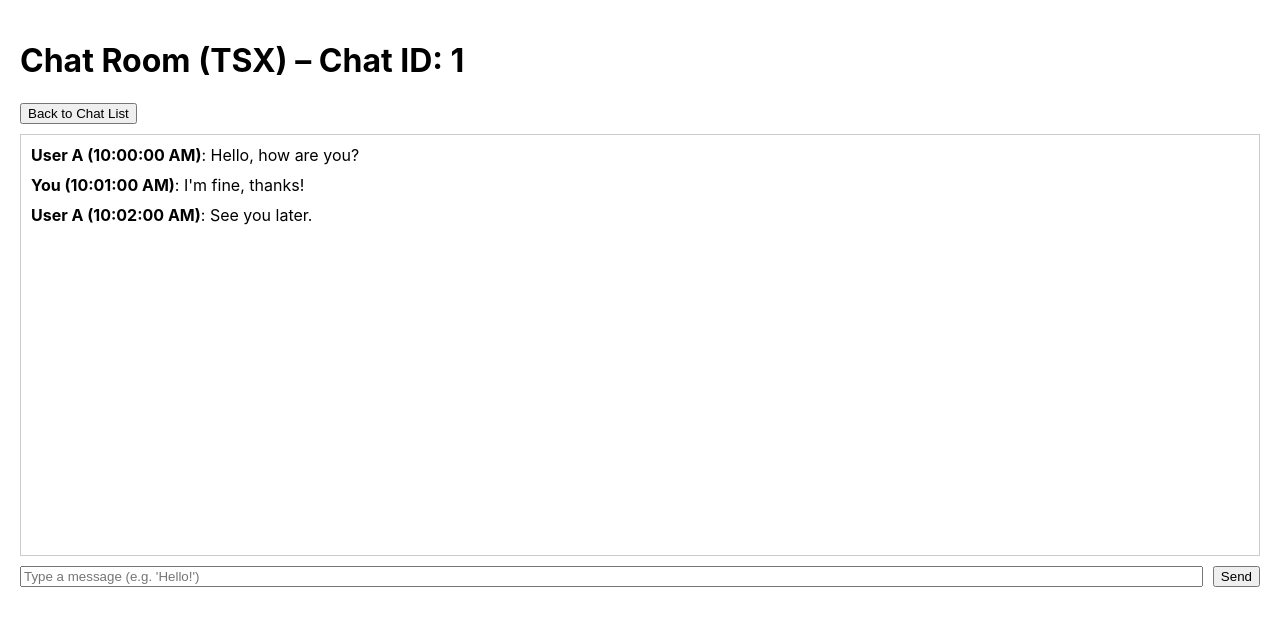
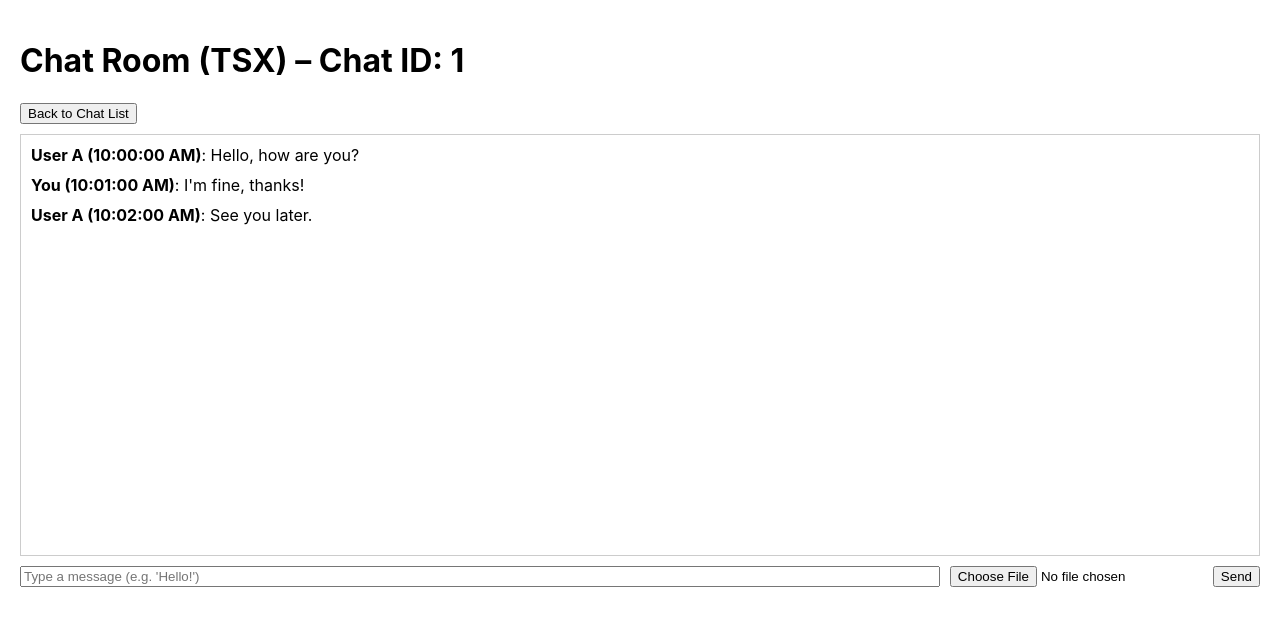
Before and after one commit to RPWPA/ChatApp, a React (Create React App) app: page /chat/1 in a window 1280 px wide. Shown: the top 626 px of the page. Built offline with nearby package versions, Linux system fonts and the light colour scheme; sample sign-in values are in the browser's storage.

Commit message:
In ChatRoom.tsx, added logic for uploading a file with/without a message to the bot

```diff
--- a/src/pages/chat/ChatRoom.tsx
+++ b/src/pages/chat/ChatRoom.tsx
@@ -1,8 +1,18 @@
 import React, { useState, useEffect, useRef } from "react";
 import { useParams, useNavigate } from "react-router-dom";
 
-// Simulated chat messages (in a real app, you'd fetch or update these via an API or a store)
-const initialMessages = [
+// Define a Message type that includes optional mediaUrl and mediaType
+interface Message {
+  id: number;
+  sender: string;
+  text: string;
+  timestamp: Date;
+  mediaUrl?: string;
+  mediaType?: 'image' | 'video';
+}
+
+// Update initialMessages to use Message[]
+const initialMessages: Message[] = [
   { id: 1, sender: "User A", text: "Hello, how are you?", timestamp: new Date(2023, 0, 1, 10, 0) },
   { id: 2, sender: "You", text: "I'm fine, thanks!", timestamp: new Date(2023, 0, 1, 10, 1) },
   { id: 3, sender: "User A", text: "See you later.", timestamp: new Date(2023, 0, 1, 10, 2) }
@@ -19,9 +29,12 @@ function getChatbotResponse(userMessage: string): string {
 function ChatRoom() {
   const { chatId } = useParams<{ chatId: string }>();
   const navigate = useNavigate();
-  const [messages, setMessages] = useState(initialMessages);
+  const [messages, setMessages] = useState<Message[]>(initialMessages);
   const [newMessage, setNewMessage] = useState("");
   const chatEndRef = useRef<HTMLDivElement>(null);
+  const [uploadProgress, setUploadProgress] = useState<number | null>(null);
+  const [selectedFile, setSelectedFile] = useState<File | null>(null);
+  const [previewUrl, setPreviewUrl] = useState<string | null>(null);
 
   // Auto-scroll to the latest message (using useEffect and useRef)
   useEffect(() => {
@@ -30,34 +43,85 @@ function ChatRoom() {
     }
   }, [messages]);
 
+  // Handle file selection
+  const handleFileChange = (e: React.ChangeEvent<HTMLInputElement>) => {
+    const file = e.target.files?.[0] || null;
+    setSelectedFile(file);
+    if (file) {
+      setPreviewUrl(URL.createObjectURL(file));
+    } else {
+      setPreviewUrl(null);
+    }
+  };
+
+  // Simulate upload
+  const simulateUpload = (callback: () => void) => {
+    setUploadProgress(0);
+    let progress = 0;
+    const interval = setInterval(() => {
+      progress += 10;
+      setUploadProgress(progress);
+      if (progress >= 100) {
+        clearInterval(interval);
+        setUploadProgress(null);
+        callback();
+      }
+    }, 100);
+  };
+
   const handleSendMessage = (e: React.FormEvent) => {
     e.preventDefault();
-    if (newMessage.trim() === "") return;
+    if (newMessage.trim() === "" && !selectedFile) return;
     const userText = newMessage;
     setNewMessage("");
 
-    const newMsg = {
+    let newMsg: Message;
+    if (selectedFile) {
+      newMsg = {
+        id: messages.length + 1,
+        sender: "You",
+        text: userText,
+        timestamp: new Date(),
+        mediaUrl: previewUrl || undefined,
+        mediaType: selectedFile.type.startsWith("image") ? "image" : selectedFile.type.startsWith("video") ? "video" : undefined,
+      };
+    } else {
+      newMsg = {
         id: messages.length + 1,
         sender: "You",
         text: userText,
         timestamp: new Date(),
       };
+    }
 
-    // Add user message to messages
+    if (selectedFile) {
+      simulateUpload(() => {
         setMessages((prev) => [...prev, newMsg]);
-
-    // Simulate delayed bot response outside of state update to avoid double-calling
+        setSelectedFile(null);
+        setPreviewUrl(null);
         setTimeout(() => {
-      const botMsg = {
-        id: messages.length + 2, // +2 because we're anticipating the previous message added
+          const botMsg: Message = {
+            id: messages.length + 2,
             sender: "Chatbot",
             text: getChatbotResponse(userText),
             timestamp: new Date(),
           };
           setMessages((prev) => [...prev, botMsg]);
         }, 1200);
+      });
+    } else {
+      setMessages((prev) => [...prev, newMsg]);
+      setTimeout(() => {
+        const botMsg: Message = {
+          id: messages.length + 2,
+          sender: "Chatbot",
+          text: getChatbotResponse(userText),
+          timestamp: new Date(),
         };
-
+        setMessages((prev) => [...prev, botMsg]);
+      }, 1200);
+    }
+  };
 
   return (
     <div style={{ padding: "20px" }}>
@@ -67,19 +131,50 @@ function ChatRoom() {
         {messages.map((msg) => (
           <div key={msg.id} style={{ marginBottom: "10px" }}>
             <strong>{msg.sender} ({msg.timestamp.toLocaleTimeString()})</strong>: {msg.text}
+            {msg.mediaUrl && msg.mediaType === "image" && (
+              <div><img src={msg.mediaUrl} alt="attachment" style={{ maxWidth: 200, maxHeight: 200, display: "block", marginTop: 8 }} /></div>
+            )}
+            {msg.mediaUrl && msg.mediaType === "video" && (
+              <div><video src={msg.mediaUrl} controls style={{ maxWidth: 200, maxHeight: 200, display: "block", marginTop: 8 }} /></div>
+            )}
           </div>
         ))}
         <div ref={chatEndRef} />
       </div>
-      <form onSubmit={handleSendMessage} style={{ display: "flex" }}>
+      {uploadProgress !== null && (
+        <div style={{ marginBottom: 10 }}>
+          <div>Uploading: {uploadProgress}%</div>
+          <progress value={uploadProgress} max={100} style={{ width: 200 }} />
+        </div>
+      )}
+      {previewUrl && (
+        <div style={{ marginBottom: 10 }}>
+          <div>Preview:</div>
+          {selectedFile && selectedFile.type.startsWith("image") && (
+            <img src={previewUrl} alt="preview" style={{ maxWidth: 100, maxHeight: 100 }} />
+          )}
+          {selectedFile && selectedFile.type.startsWith("video") && (
+            <video src={previewUrl} controls style={{ maxWidth: 100, maxHeight: 100 }} />
+          )}
+        </div>
+      )}
+      <form onSubmit={handleSendMessage} style={{ display: "flex", alignItems: "center" }}>
         <input
           type="text"
           value={newMessage}
           onChange={(e) => setNewMessage(e.target.value)}
           placeholder="Type a message (e.g. 'Hello!')"
           style={{ flex: 1, marginRight: "10px" }}
+          disabled={uploadProgress !== null}
         />
-        <button type="submit"> Send </button>
+        <input
+          type="file"
+          accept="image/*,video/*"
+          onChange={handleFileChange}
+          style={{ marginRight: "10px" }}
+          disabled={uploadProgress !== null}
+        />
+        <button type="submit" disabled={uploadProgress !== null}> Send </button>
       </form>
     </div>
   );
```
Lines whose indentation alone changed are shown as unchanged.
